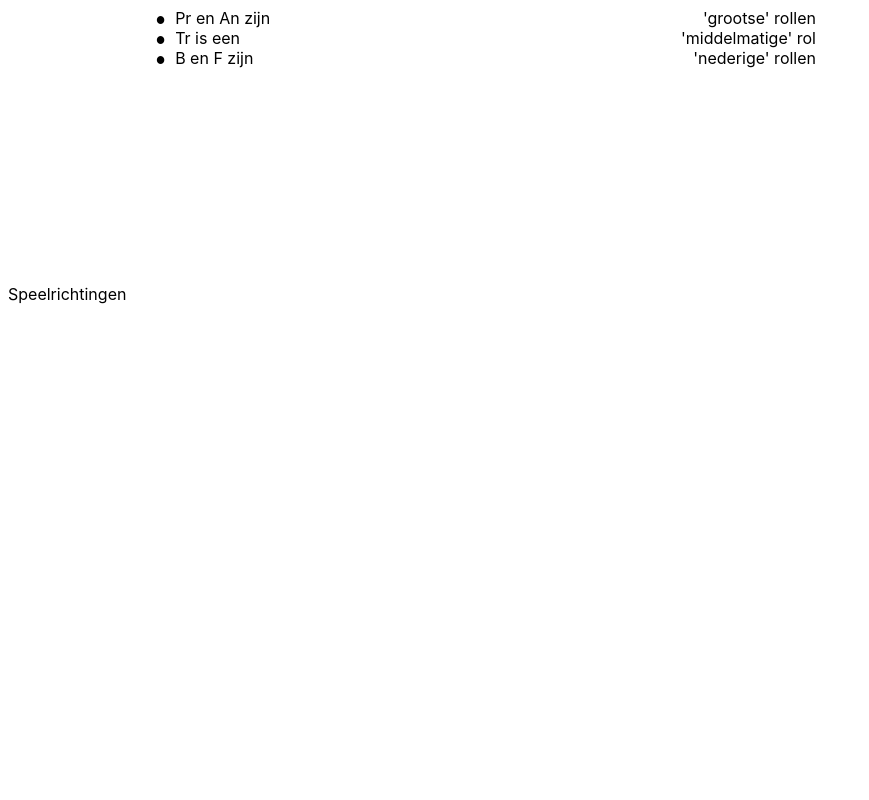
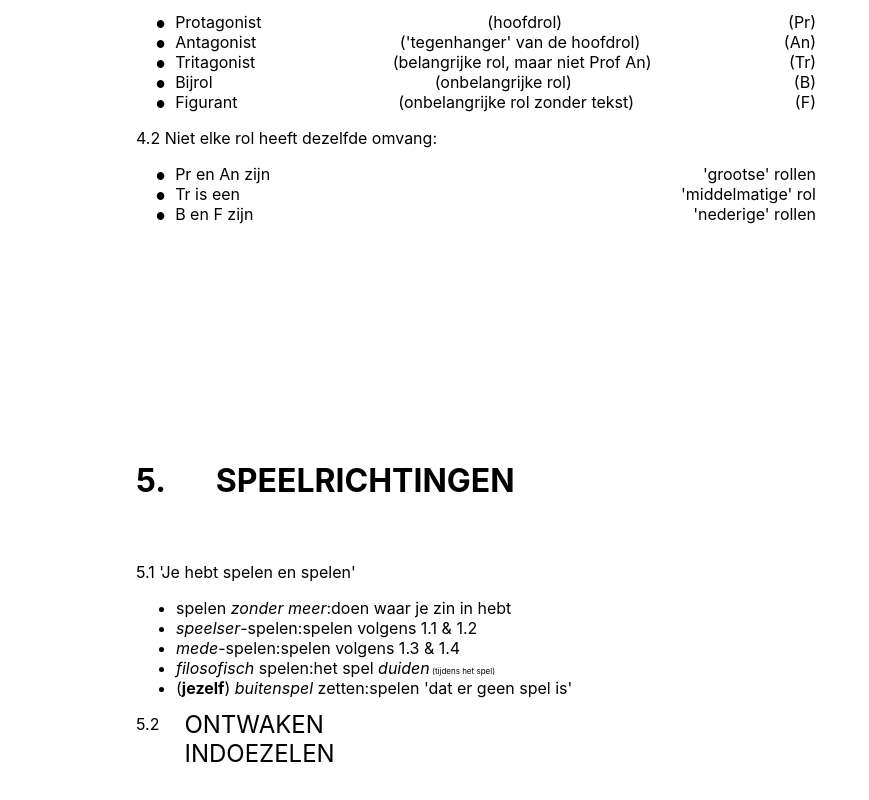
Before and after one commit to Junoburger/ludovicus, a Next.js app: page / in a window 1280 px wide. Shown: the part 5699-6499 px from the top of the page, without its empty margins (0-869 px from the left). Before the commit the page ends 6011 px from the top, so only its background shows below. Built offline with nearby package versions, Linux system fonts and the light colour scheme.

Commit message:
added in game directions

```diff
--- a/components/container/GameDirections.tsx
+++ b/components/container/GameDirections.tsx
@@ -1,13 +1,80 @@
-import React from 'react';
+import React from "react";
+import {
+  DirectionsContainer,
+  Directionslist,
+  Direction,
+  DirectionAction,
+} from "../styled/GameDirections";
 
+const FiveOne = () => {
+  return (
+    <>
+      5.1 'Je hebt spelen en spelen'
+      <Directionslist>
+        <ul>
+          <li>
+            <Direction>
+              spelen <i>zonder meer</i>:
+            </Direction>
+            <span>doen waar je zin in hebt</span>
+          </li>
+          <li>
+            <Direction>
+              <i>speelser</i>-spelen:
+            </Direction>
+            <span>spelen volgens 1.1 & 1.2</span>
+          </li>
+          <li>
+            <Direction>
+              <i>mede</i>-spelen:
+            </Direction>
+            <span>spelen volgens 1.3 & 1.4</span>
+          </li>
+          <li>
+            <Direction>
+              <i>filosofisch</i> spelen:
+            </Direction>
+            <span>
+              het spel <i>duiden</i>
+              <span style={{ fontSize: "6pt" }}> (tijdens het spel)</span>
+            </span>
+          </li>
+          <li>
+            <Direction>
+              (<strong>jezelf</strong>)<i> buitenspel</i> zetten:
+            </Direction>
+            <span>spelen 'dat er geen spel is'</span>
+          </li>
+        </ul>
+      </Directionslist>
+    </>
+  );
+};
 
+const FiveTwo = () => {
+  return (
+    <>
+      <Directionslist style={{ display: "flex" }}>
+        5.2
+        <div style={{ display: "flex", flexDirection: "column", margin: "-4px 0 0 25px" }}>
+          <DirectionAction>ONTWAKEN</DirectionAction>
+          <DirectionAction>INDOEZELEN</DirectionAction>
+        </div>
+      </Directionslist>
+    </>
+  );
+};
 
 export const GameDirections = () => {
-    return(
-        <>
-<div>
-    Speelrichtingen
-</div>
-        </>
-    )
-}
+  return (
+    <>
+      <DirectionsContainer>
+        <h1>
+          <span>5.</span>SPEELRICHTINGEN
+        </h1>
+        <FiveOne />
+        <FiveTwo />
+      </DirectionsContainer>
+    </>
+  );
+};
--- a/components/container/GameModes.tsx
+++ b/components/container/GameModes.tsx
@@ -1,7 +1,7 @@
 import React from "react";
 import {
   ModiContainer,
-  Gridlist,
+  Modilist,
   Modi,
   ImageContainer,
   ChapterContainer,
@@ -11,7 +11,7 @@ const ThreeOne = () => {
   return (
     <>
       3.1 Er zijn meerdere speelmodi, namelijk:
-      <Gridlist>
+      <Modilist>
         <ul>
           <li>
             <Modi>acteur</Modi>
@@ -34,7 +34,7 @@ const ThreeOne = () => {
             <span>(p)</span>
           </li>
         </ul>
-      </Gridlist>
+      </Modilist>
     </>
   );
 };
@@ -43,7 +43,7 @@ const ThreeTwo = () => {
   return (
     <ChapterContainer>
       3.2 In relatie tot ‘het spelen van het spel’:
-      <Gridlist list>
+      <Modilist list="true">
         <ul>
           <li>
             <span style={{ display: "flex", flexDirection: "column" }}>
@@ -67,7 +67,7 @@ const ThreeTwo = () => {
             </strong>
           </li>
         </ul>
-      </Gridlist>
+      </Modilist>
     </ChapterContainer>
   );
 };
@@ -81,7 +81,7 @@ export const GameModes = () => {
         </h1>
         <ThreeOne />
         <ImageContainer>
-          <img src="./static/3punt1.png" alt="part" width="800px" />
+          <img src="./static/3punt1.png" alt="part" width="100%" />
         </ImageContainer>
         <ThreeTwo />
       </ModiContainer>
--- a/components/styled/GameDirections.ts
+++ b/components/styled/GameDirections.ts
@@ -1 +1,44 @@
-import styled from 'styled-components'
+import styled, { css } from "styled-components";
+
+export const DirectionsContainer = styled.div`
+  display: flex;
+  flex-direction: column;
+  margin: 25vh 10vw;
+  h1 span {
+    margin-right: 50px;
+  }
+  h1 {
+    padding-bottom: 5vh;
+  }
+`;
+
+export const Direction = styled.span``;
+
+export const Directionslist = styled.div<{ list?: boolean }>`
+  ${(props) =>
+    props.list &&
+    css`
+      ul li ${Direction}:before {
+        content: "●";
+        font-size: 10px;
+        margin-right: 5em;
+      }
+
+      li {
+        width: 50vw;
+        display: flex;
+        justify-content: space-between;
+      }
+      ${Direction} {
+        margin-left: -20px;
+      }
+    `}
+`;
+
+export const ChapterContainer = styled.div`
+  margin-top: 50px;
+`;
+
+export const DirectionAction = styled.div`
+  font-size: 18pt;
+`;
--- a/components/styled/GameModes.ts
+++ b/components/styled/GameModes.ts
@@ -14,11 +14,10 @@ export const ModiContainer = styled.div`
 
 export const Modi = styled.span``;
 
-export const Gridlist = styled.div<{ list?: boolean }>`
+export const Modilist = styled.div<{ list?: boolean }>`
   ${(props) =>
-    props.list
-      ? null
-      : css`
+    props.list &&
+    css`
       ul li ${Modi}:before {
         content: "●";
         font-size: 10px;
```
Lines whose indentation alone changed are shown as unchanged.
